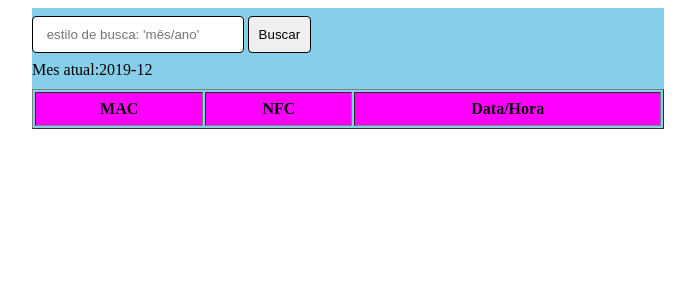
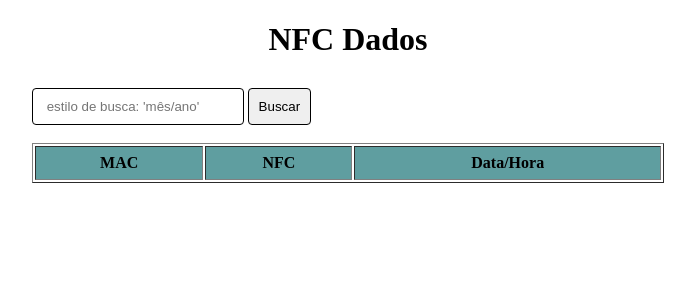
Before and after one commit to JoseErildo/NFC_Control, a PHP site: page / in a window 1280 px wide. Shown: the top 300 px of the page, without its empty margins (292-987 px from the left). Run offline with PHP 8.4, Linux system fonts and the light colour scheme; data that the repository does not hold is empty.

Commit message:
Mudando Estilo

```diff
--- a/index.php
+++ b/index.php
@@ -6,18 +6,22 @@
 
 	<!--design-->
 	<style>
+
+		div.a {
+			text-align: center;;
+		}
+
 		/*ESTILOS GERAIS*/
 		.container{
 			width: 50%;
 			margin: 0 auto;
-			background: #87CEEB;
 		}
 
 		/* ESTILOS FORMULARIO*/
 
 		.areaPesquisa{
 			border-radius: 5px;   //radio da borda
-			background-color: #4682B4;  //fundo
+			background-color: #FFA500
 			padding: 10px; //preenchimento
 		}
 
@@ -45,7 +49,7 @@
 
 		table th{
 			border-collapse: collapse;
-			background-color: #FF00FF;
+			background-color: #5F9EA0;
 			height: 30px;
 		}
 
@@ -56,6 +60,7 @@
 	<div class="container">
 
 	<div class= "areaPesquisa">
+			<div class="a"> <h1> NFC Dados </h1></div>
         	<form action="" method="POST">
 			<input type="text" name="data" placeholder=" estilo de busca: 'mês/ano'">
 			<input type="submit" name="submit" value="Buscar">
@@ -63,6 +68,7 @@
 	</div>
 
 	<?php
+
 		include('conexao.php');
 
 		if($_SERVER['REQUEST_METHOD'] == "POST"){
@@ -71,6 +77,7 @@
 
 			//Convenção de pesquisa MM/AA ex: 07/12
 			// '1' armazena o ano, '0' armazena o mes
+
 			$dataArray = explode("/", $dataPesquisa);
 			$dataPesquisa = $dataArray[1] . "-" . $dataArray[0];
 
@@ -79,7 +86,7 @@
 
 			$dataAtual = date('Y-m');
 
-			echo "Mes atual:" . $dataAtual;
+			//echo "Mes atual:" . $dataAtual;
 			$sql = "SELECT * FROM nfc_data WHERE date_hora LIKE '%" . $dataAtual . "%'";
 		}
 
@@ -102,12 +109,13 @@
 			//H maiúsculo para formato de horário de 24horas
 			//i = minutos
 			//s = segundos
+
 			$dataTabela = date('d/m/Y H:i:s', $timestamp);
 
 			echo "<tr>";
 			echo "<td>" . $linha->mac . "</td>";
 			echo "<td>" . $linha->nfc . "</td>";
-			echo "<td>" . $dataTabela . "</td>"; //Data e hora formatada
+			echo "<td>" . $dataTabela . "</td>"; // Data e hora formatada
 			echo "</tr>";
 		}
 
```
